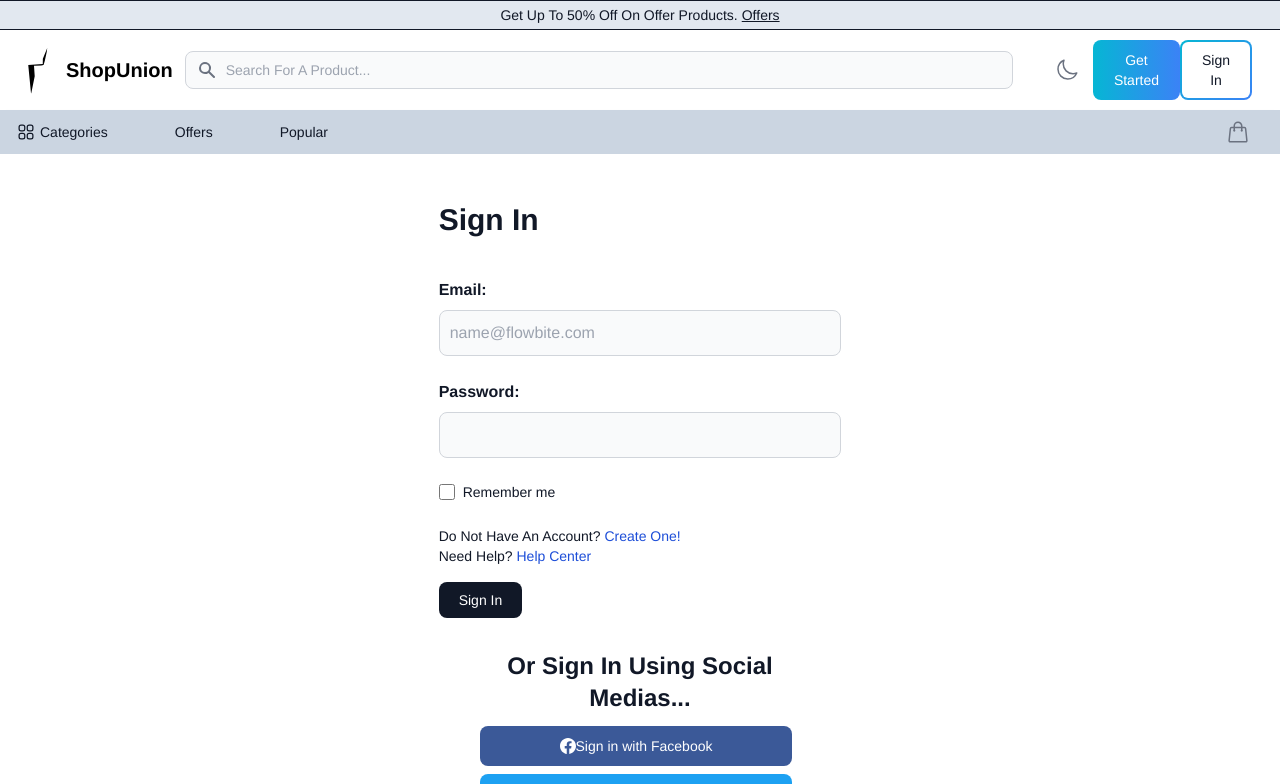
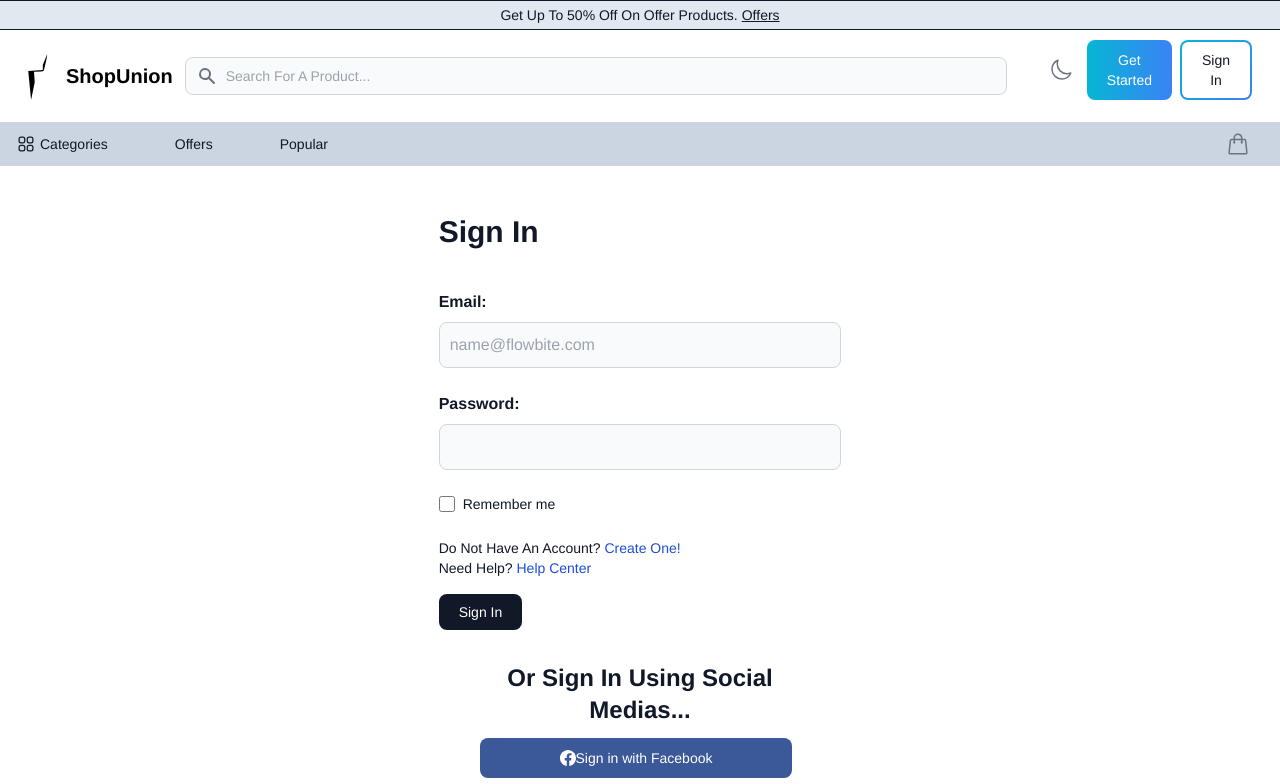
Before and after one commit to UNHOTOfficial/ShopUnion-v2, a Next.js app: page /signin in a window 1280 px wide. Shown: the top 784 px of the page. Built offline with nearby package versions, Linux system fonts and the light colour scheme; a web font is replaced by a local one.

Commit message:
Add Margin Between Header Buttons.

```diff
--- a/components/header.jsx
+++ b/components/header.jsx
@@ -148,7 +148,7 @@ export default function Header() {
                 </a>
               </li>
             </ul>
-            <ul className="flex items-center justify-evenly md:justify-between md:w-3/6 lg:w-6/12 xl:w-3/12">
+            <ul className="flex items-center justify-evenly md:justify-between md:w-3/6 lg:w-6/12 xl:w-3/12 mb-3">
               <li className="hidden md:block">
                 <button
                   type="button"
@@ -188,7 +188,7 @@ export default function Header() {
                   </svg>
                 </button>
               </li>
-              <li>
+              <li className="mr-2">
                 <Link href="/signup">
                   <button
                     type="button"
```
